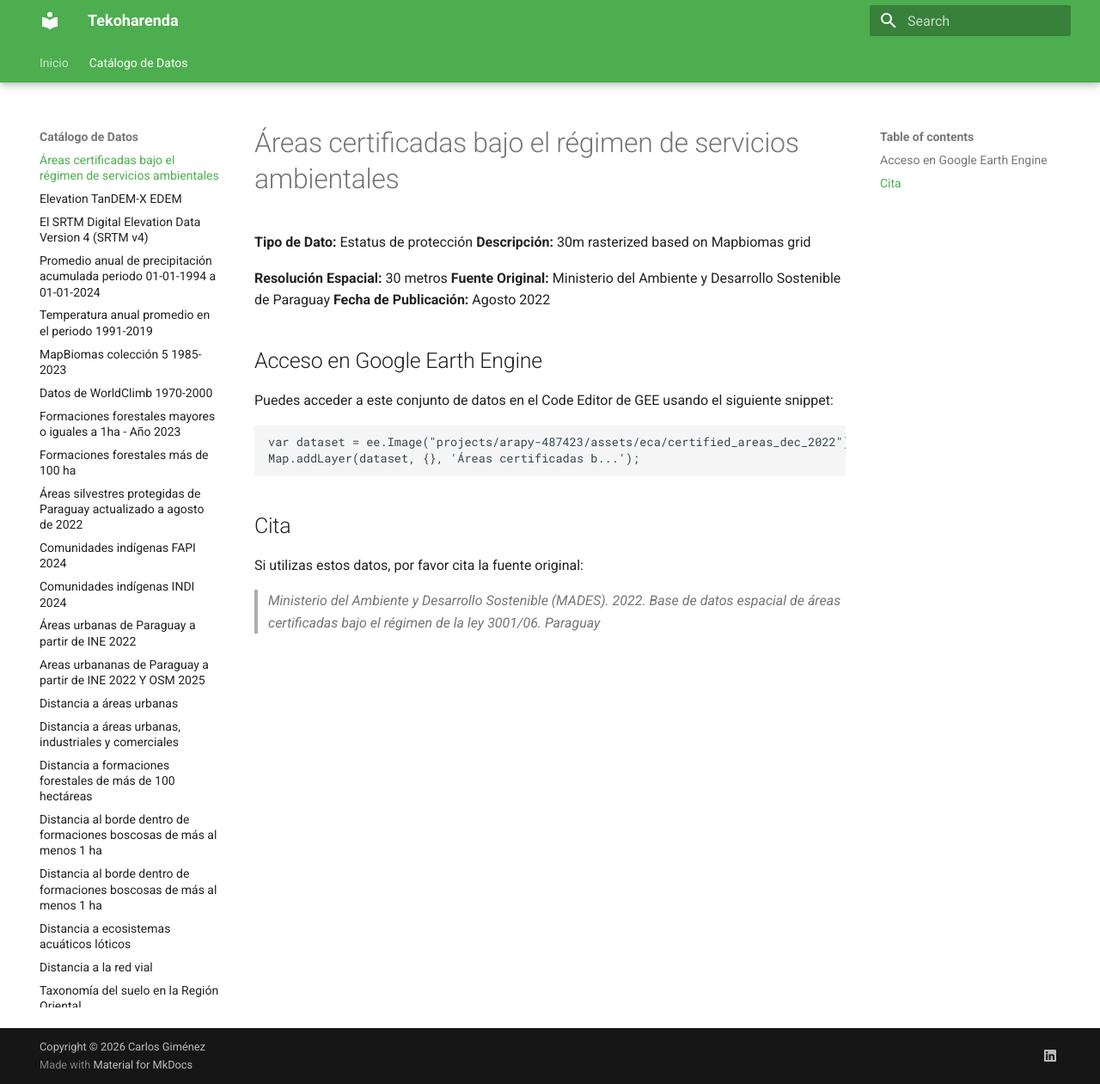
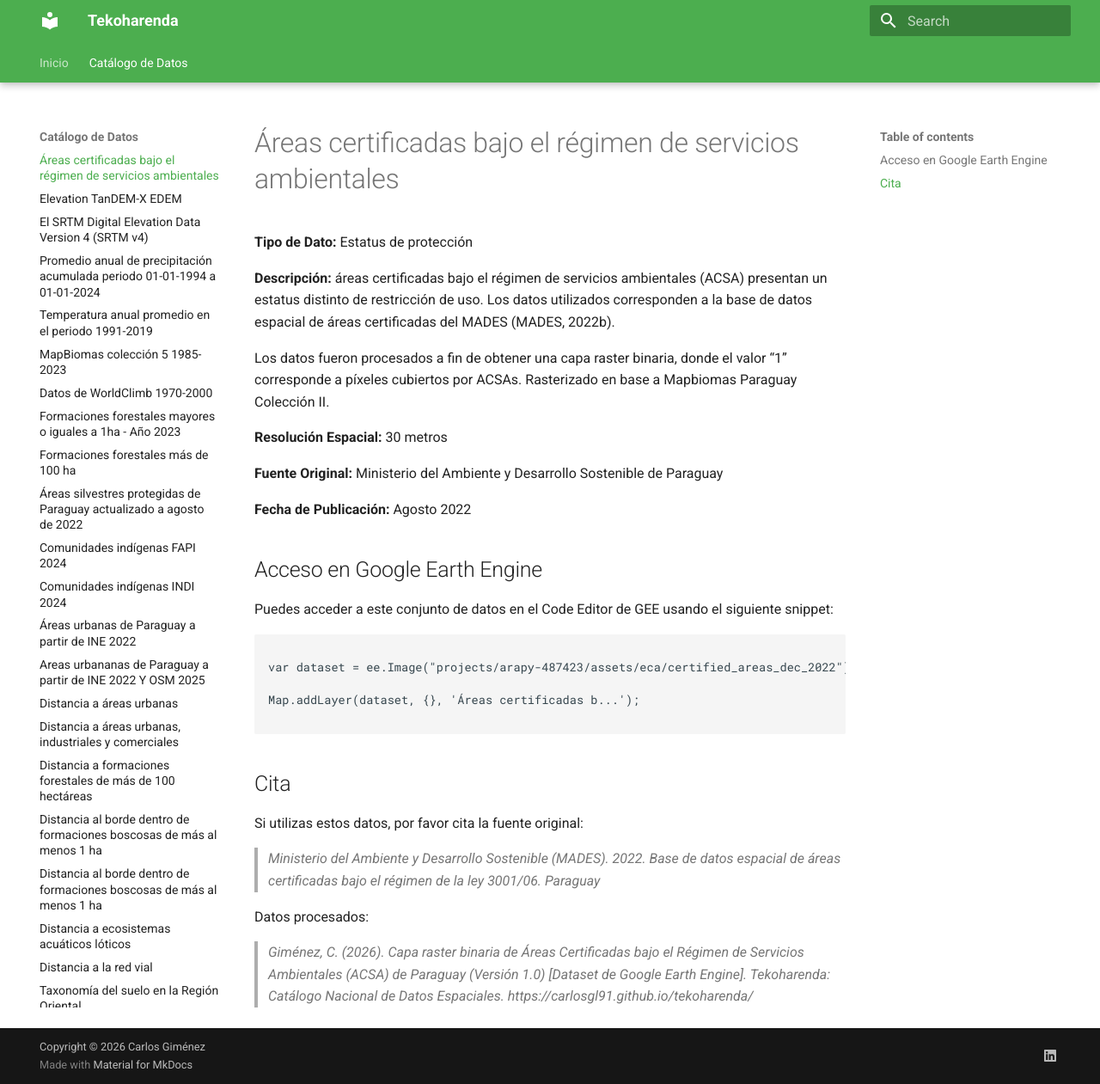
Before and after one commit to carlosgl91/tekoharenda, an MkDocs documentation site: the page built from docs/datasets/reas_certificadas_bajo_el_rgimen_de_servicios_ambi.md, in a window 1280 px wide and 1261 px high. Shown: the whole window at 86% size. Built offline with MkDocs 1.6.1 and Material for MkDocs 9.7.7, drawn with Linux system fonts in a browser that asks for light colours.

````diff
--- a/docs/datasets/reas_certificadas_bajo_el_rgimen_de_servicios_ambi.md
+++ b/docs/datasets/reas_certificadas_bajo_el_rgimen_de_servicios_ambi.md
@@ -1,10 +1,16 @@
 # Áreas certificadas bajo el régimen de servicios ambientales
 
 **Tipo de Dato:** Estatus de protección
-**Descripción:** 30m rasterized based on Mapbiomas grid
+
+**Descripción:** áreas certificadas bajo el régimen de servicios ambientales (ACSA) presentan un estatus distinto de restricción de uso. Los datos utilizados corresponden a la base de datos espacial de áreas certificadas del MADES (MADES, 2022b).
+
+Los datos fueron procesados a fin de obtener una capa raster binaria, donde el valor “1” corresponde a píxeles cubiertos por ACSAs.
+Rasterizado en base a Mapbiomas Paraguay Colección II.
 
 **Resolución Espacial:** 30 metros
+
 **Fuente Original:** Ministerio del Ambiente y Desarrollo Sostenible de Paraguay
+
 **Fecha de Publicación:** Agosto 2022
 
 ## Acceso en Google Earth Engine
@@ -12,10 +18,16 @@
 Puedes acceder a este conjunto de datos en el Code Editor de GEE usando el siguiente snippet:
 
 ```javascript
+
 var dataset = ee.Image("projects/arapy-487423/assets/eca/certified_areas_dec_2022");
+
 Map.addLayer(dataset, {}, 'Áreas certificadas b...');
+
 ```
 
 ## Cita
 Si utilizas estos datos, por favor cita la fuente original:
 > *Ministerio del Ambiente y Desarrollo Sostenible (MADES). 2022. Base de datos espacial de áreas certificadas bajo el régimen de la ley 3001/06. Paraguay*
+
+Datos procesados:
+> *Giménez, C. (2026). Capa raster binaria de Áreas Certificadas bajo el Régimen de Servicios Ambientales (ACSA) de Paraguay (Versión 1.0) [Dataset de Google Earth Engine]. Tekoharenda: Catálogo Nacional de Datos Espaciales. https://carlosgl91.github.io/tekoharenda/*
````
